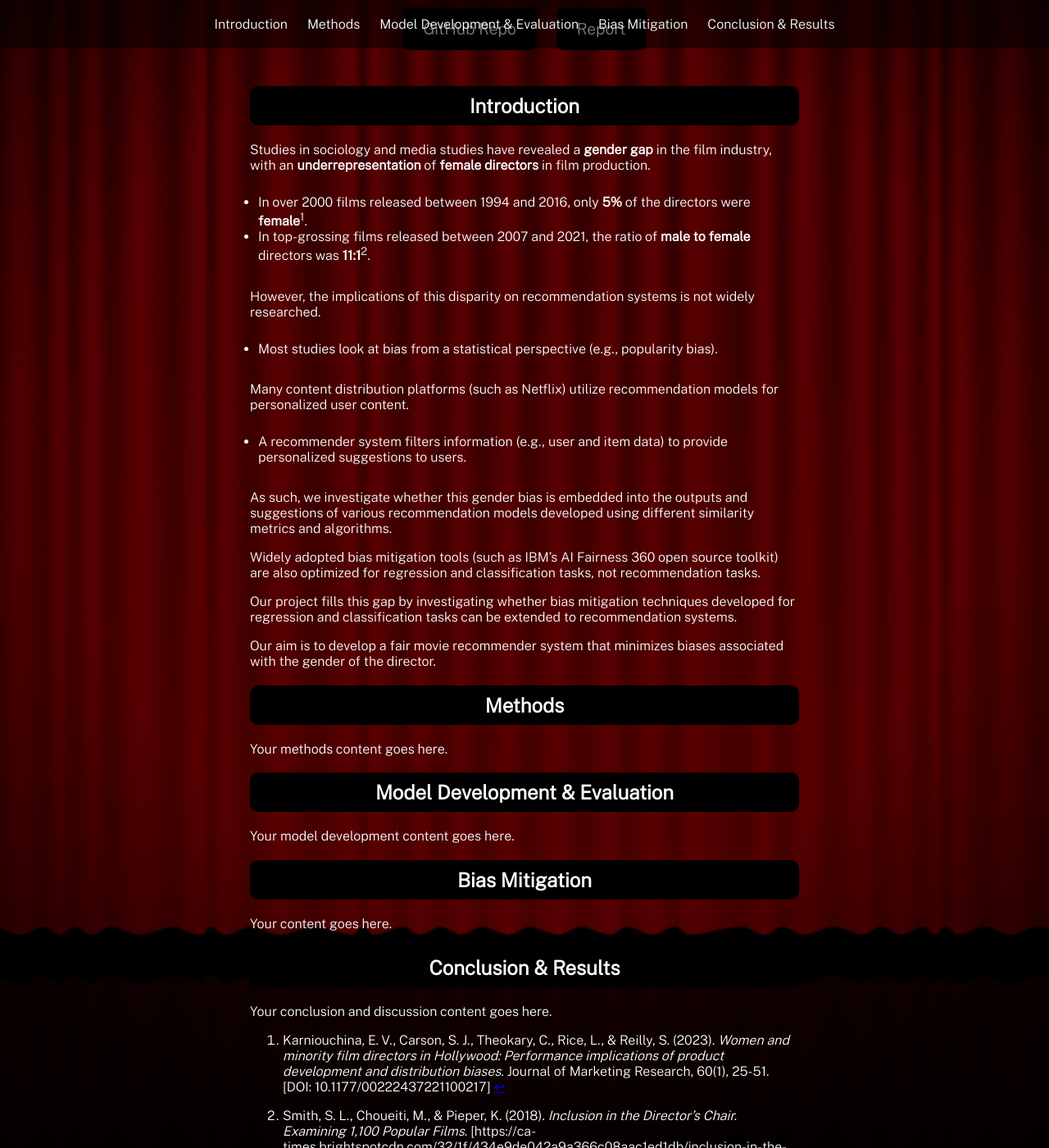
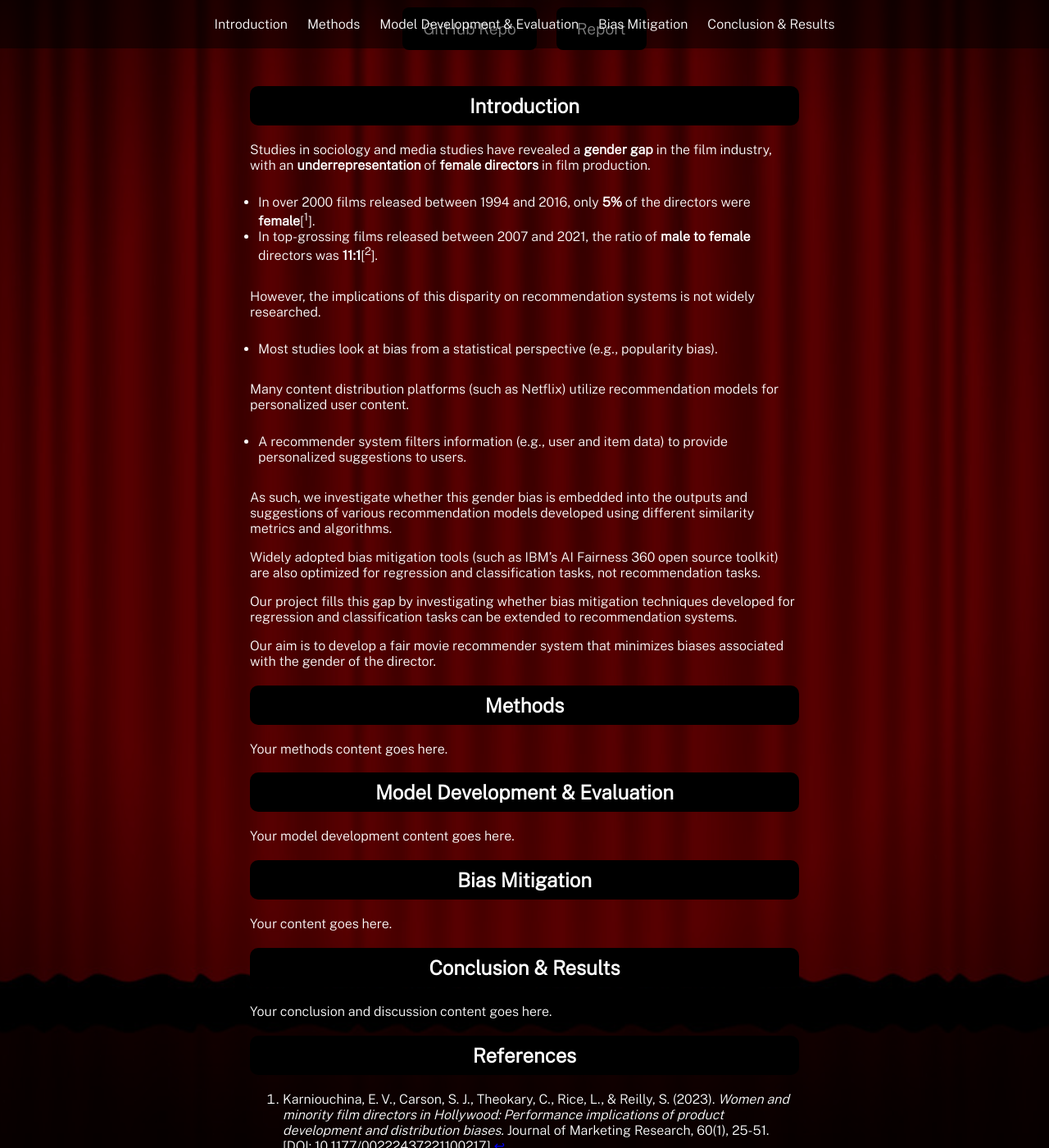
Before and after one commit to michael-garciaperez/DSC180A-Methodology-5, a Jekyll site: the page built from index.md, in a window 1280 px wide and 1400 px high, scrolled down 630 px. Shown: the whole window at 82% size. Built offline with Jekyll 4.4.1, drawn with Linux system fonts in a browser that asks for light colours.

Commit message:
Update index.md

```diff
--- a/index.md
+++ b/index.md
@@ -6,8 +6,8 @@ title: "Mitigating Director Gender Bias in Movie Recommender Systems"
 ## Introduction
 
 Studies in sociology and media studies have revealed a **gender gap** in the film industry, with an **underrepresentation** of **female directors** in film production.
-  - In over 2000 films released between 1994 and 2016, only **5%** of the directors were **female**[^1].
-  - In top-grossing films released between 2007 and 2021, the ratio of **male to female** directors was **11:1**[^2].
+  - In over 2000 films released between 1994 and 2016, only **5%** of the directors were **female**[[^1]].
+  - In top-grossing films released between 2007 and 2021, the ratio of **male to female** directors was **11:1**[[^2]].
 
 However, the implications of this disparity on recommendation systems is not widely researched.
   - Most studies look at bias from a statistical perspective (e.g., popularity bias).
@@ -39,6 +39,8 @@ Your content goes here.
 
 Your conclusion and discussion content goes here.
 
+## References
+
 [^1]: Karniouchina, E. V., Carson, S. J., Theokary, C., Rice, L., & Reilly, S. (2023). *Women and minority film directors in Hollywood: Performance implications of product development and distribution biases.* Journal of Marketing Research, 60(1), 25-51. [DOI: 10.1177/00222437221100217]
 
 [^2]: Smith, S. L., Choueiti, M., & Pieper, K. (2018). *Inclusion in the Director’s Chair. Examining 1,100 Popular Films.* [https://ca-times.brightspotcdn.com/32/1f/434e9de042a9a366c08aac1ed1db/inclusion-in-the-director-2.8.22%20Final.pdf]
```
